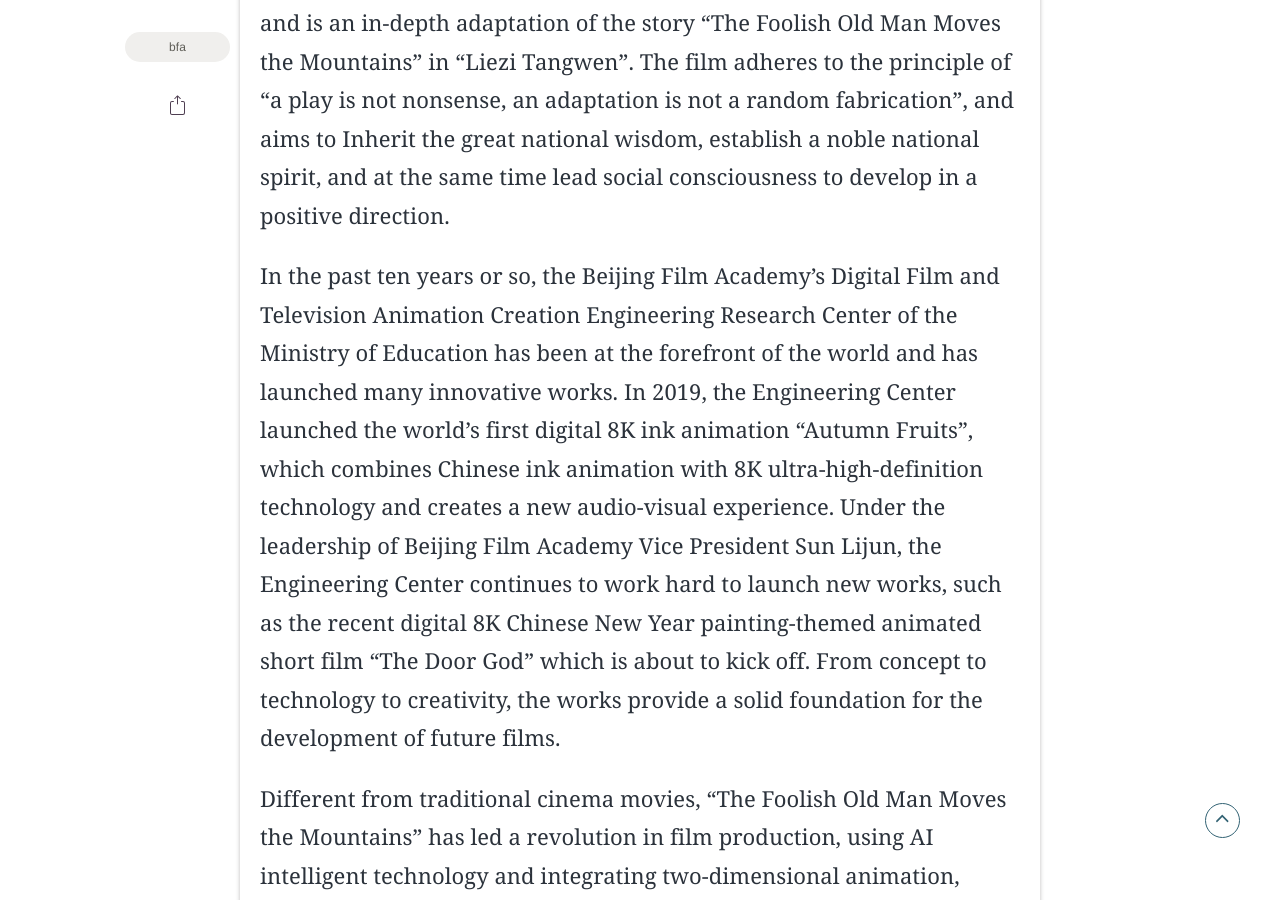
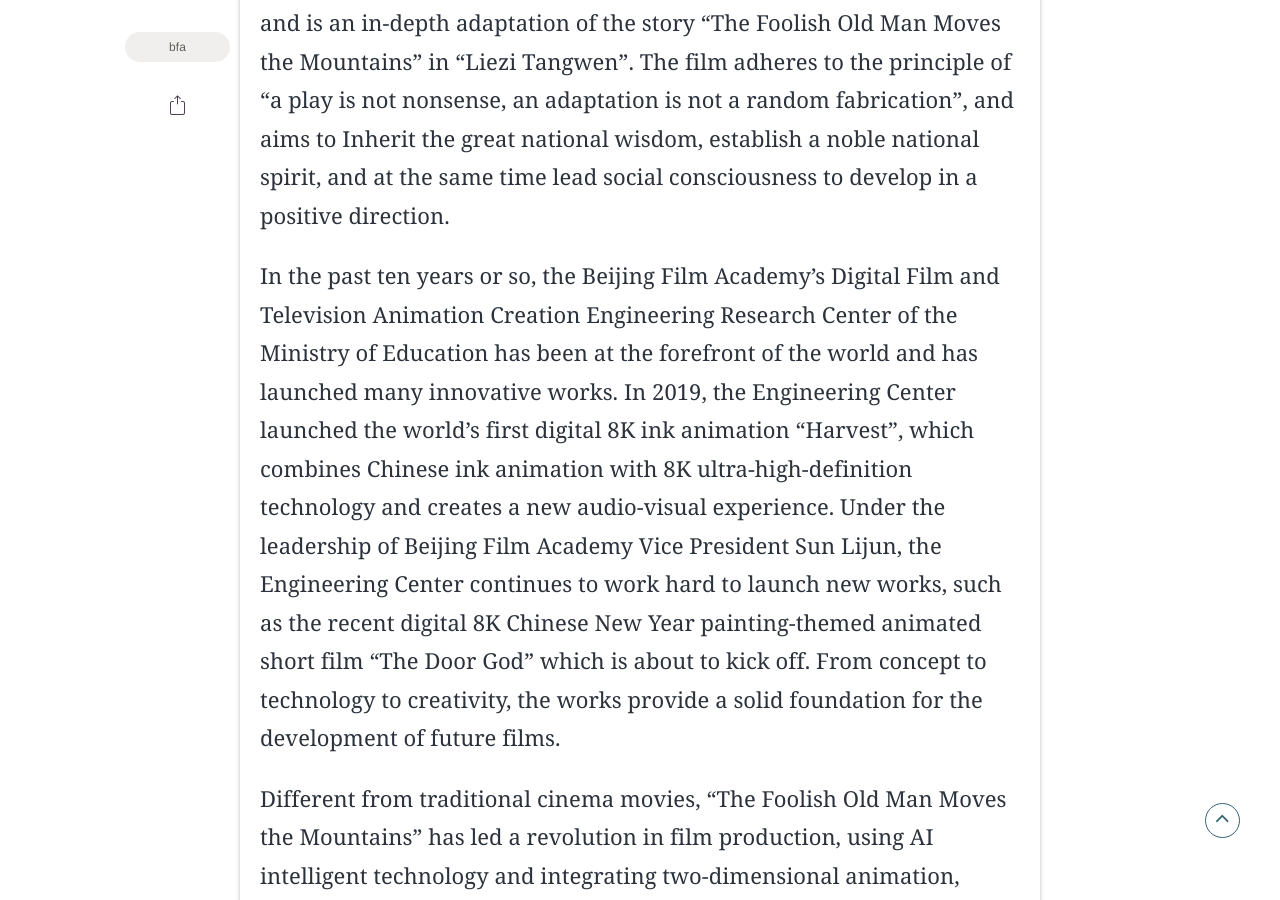
Before and after one commit to animation-international/IIAA, a Jekyll site: the page built from _posts/2023-09-23-bfa.md, in a window 1280 px wide and 900 px high, scrolled down 2664 px. Built offline with Jekyll 4.4.1, drawn with Linux system fonts in a browser that asks for light colours; some web fonts are replaced.

Commit message:
name change

```diff
--- a/_posts/2023-09-23-bfa.md
+++ b/_posts/2023-09-23-bfa.md
@@ -15,7 +15,7 @@ description: "China Film News | Animated movie \"The Foolish Old Man Moves the M
 
 Recently, with the technical support of the Beijing Film Academy's Digital Film and Television Animation Creation Engineering Center of the Ministry of Education, Interactive Film Co., Ltd. and the Propaganda Department of the Municipal Party Committee of Jiyuan City, Henan Province jointly promoted an important project leading the film industry - the first AI large-scale animation theater The online movie "The Foolish Old Man Moves the Mountains" is in full swing. This 90-minute theatrical animated film is based on traditional Chinese culture and is an in-depth adaptation of the story "The Foolish Old Man Moves the Mountains" in "Liezi Tangwen". The film adheres to the principle of "a play is not nonsense, an adaptation is not a random fabrication", and aims to Inherit the great national wisdom, establish a noble national spirit, and at the same time lead social consciousness to develop in a positive direction.
 
-In the past ten years or so, the Beijing Film Academy's Digital Film and Television Animation Creation Engineering Research Center of the Ministry of Education has been at the forefront of the world and has launched many innovative works. In 2019, the Engineering Center launched the world's first digital 8K ink animation "Autumn Fruits", which combines Chinese ink animation with 8K ultra-high-definition technology and creates a new audio-visual experience. Under the leadership of Beijing Film Academy Vice President Sun Lijun, the Engineering Center continues to work hard to launch new works, such as the recent digital 8K Chinese New Year painting-themed animated short film "The Door God" which is about to kick off. From concept to technology to creativity, the works provide a solid foundation for the development of future films.
+In the past ten years or so, the Beijing Film Academy's Digital Film and Television Animation Creation Engineering Research Center of the Ministry of Education has been at the forefront of the world and has launched many innovative works. In 2019, the Engineering Center launched the world's first digital 8K ink animation "Harvest", which combines Chinese ink animation with 8K ultra-high-definition technology and creates a new audio-visual experience. Under the leadership of Beijing Film Academy Vice President Sun Lijun, the Engineering Center continues to work hard to launch new works, such as the recent digital 8K Chinese New Year painting-themed animated short film "The Door God" which is about to kick off. From concept to technology to creativity, the works provide a solid foundation for the development of future films.
 
 Different from traditional cinema movies, "The Foolish Old Man Moves the Mountains" has led a revolution in film production, using AI intelligent technology and integrating two-dimensional animation, three-dimensional animation, AIGC, real-life shooting, computer CG, XR and other high-precision Technical means have improved the efficiency of production and redefined industry standards for film production, sales and dissemination. This work not only improves production efficiency, shortens the production cycle, and reduces production costs, but also creates shake-free AI images and cinema-level ultra-high-quality pictures, bringing unprecedented changes to film technology.
 
```
